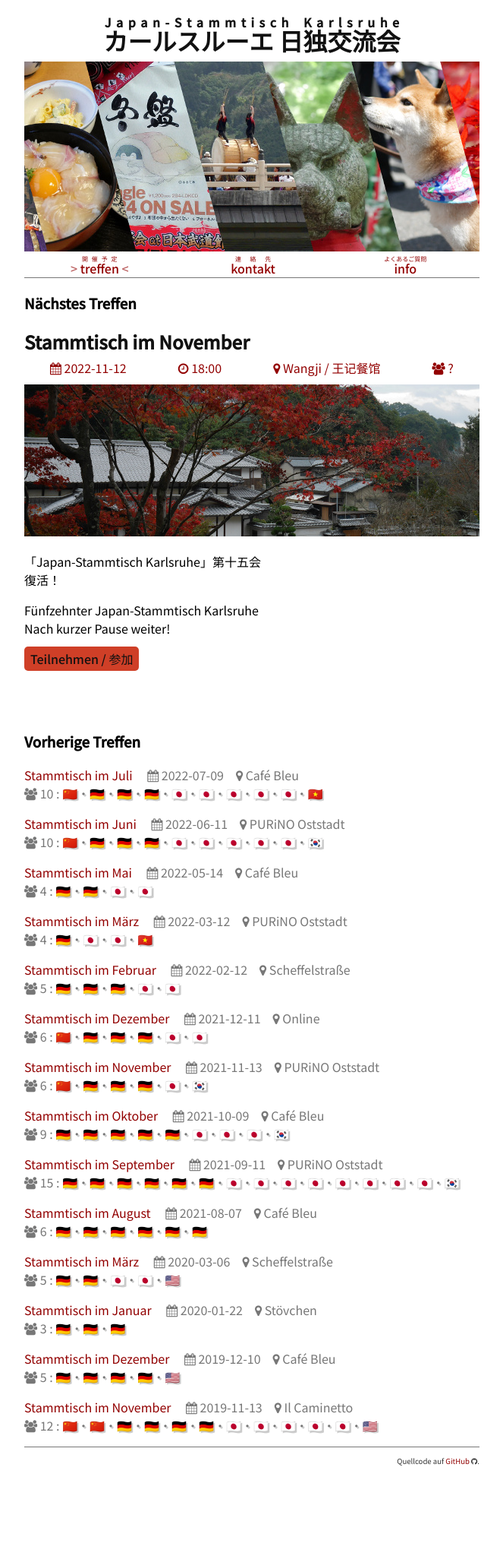
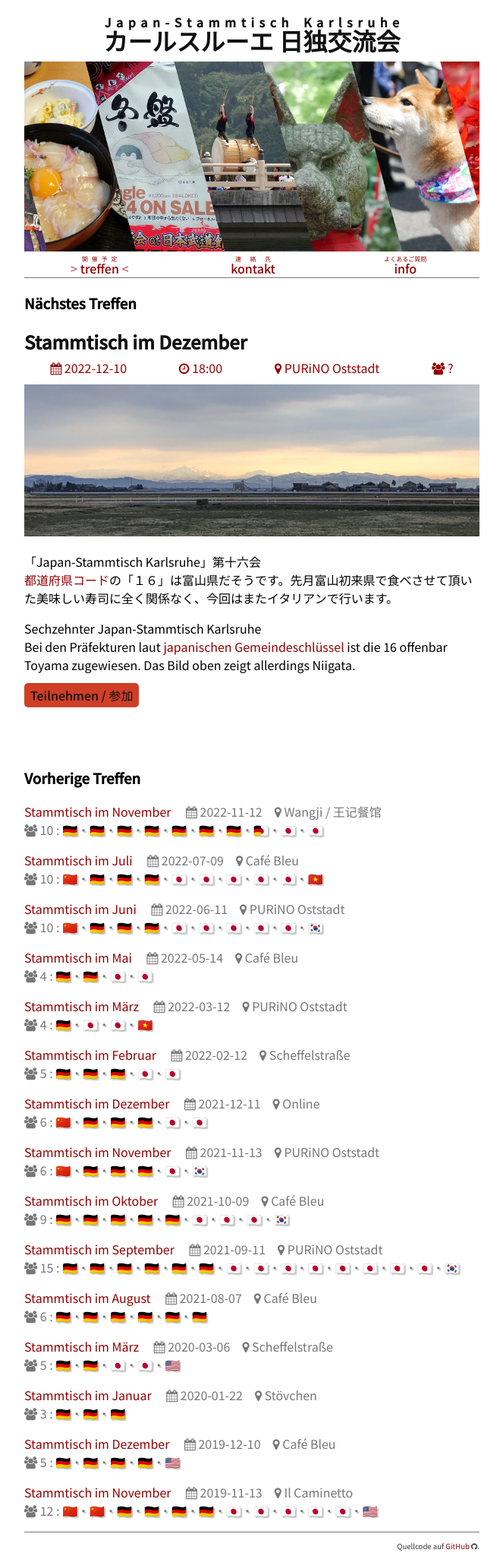
Before and after one commit to tcsch/japanstammtisch.github.io, a Jekyll site: the page built from treffen.md, in a window 1280 px wide. Shown: the whole page at 76% size, without its empty margins (308-971 px from the left). Built offline with Jekyll 4.4.1, drawn with Linux system fonts in a browser that asks for light colours; our own code applies the rules of GitHub Pages for plain Markdown files; before the commit the page ends 1940 px from its top, so only the background shows below that.

Commit message:
add new post

```diff
--- /dev/null
+++ b/_posts/2022-12-10-dec.md
@@ -0,0 +1,17 @@
+---
+layout: post
+title: "Stammtisch im Dezember"
+time: "18:00"
+place: '<a href="https://goo.gl/maps/vucH7AaGiQezqkm3A">PURiNO Oststadt</a>'
+people: "?"
+compo: []
+img: "dec.jpg"
+---
+
+「Japan-Stammtisch Karlsruhe」第十六会
+[都道府県コード](https://ja.wikipedia.org/wiki/%E5%85%A8%E5%9B%BD%E5%9C%B0%E6%96%B9%E5%85%AC%E5%85%B1%E5%9B%A3%E4%BD%93%E3%82%B3%E3%83%BC%E3%83%89#%E9%83%BD%E9%81%93%E5%BA%9C%E7%9C%8C%E3%82%B3%E3%83%BC%E3%83%89)の「１６」は富山県だそうです。先月富山初来県で食べさせて頂いた美味しい寿司に全く関係なく、今回はまたイタリアンで行います。
+
+Sechzehnter Japan-Stammtisch Karlsruhe
+Bei den Präfekturen laut [japanischen Gemeindeschlüssel](https://de.wikipedia.org/wiki/Japanischer_Gemeindeschl%C4%BCssel) ist die 16 offenbar Toyama zugewiesen. Das Bild oben zeigt allerdings Niigata.
+
+[Teilnehmen / 参加](https://nuudel.digitalcourage.de/wKnVSTgFyoWSJNMs)
--- a/assets/css/style.scss
+++ b/assets/css/style.scss
@@ -146,6 +146,30 @@ footer {
     }
 }
 
+/* Taken and modified from https://github.com/arbelh/HalfStyle/
+ *
+ * Use as
+ * <span class="comboflag" data-content="lefthalf">righthalf</span>
+*/
+.comboflag {
+    position: relative;
+    display: inline-block;
+    /* removing below appears to fix vertical positioning */
+    /* overflow: hidden; */
+    white-space: pre;
+}
+.comboflag:before {
+    display: block;
+    z-index: 1;
+    position: absolute;
+    top: 0;
+    width: 50%;
+    content: attr(data-content);
+    overflow: hidden;
+    pointer-events: none;
+}
+/* */
+
 @media only screen and (max-width: 599px) {
 header, nav, main, footer {
     width: 300px;
```
Also changed, not shown: _posts/2022-06-11-jun.md (+0 -1 lines), _posts/2022-11-12-nov.md (+2 -1 lines).
